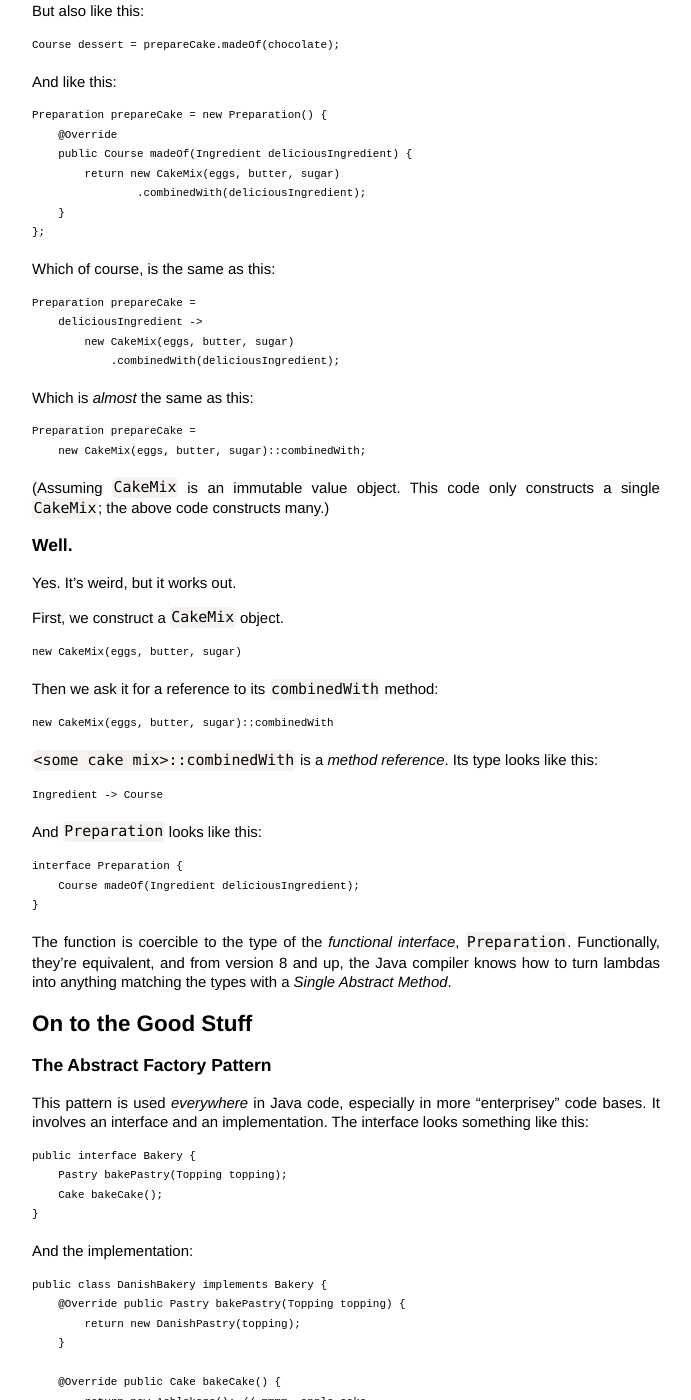
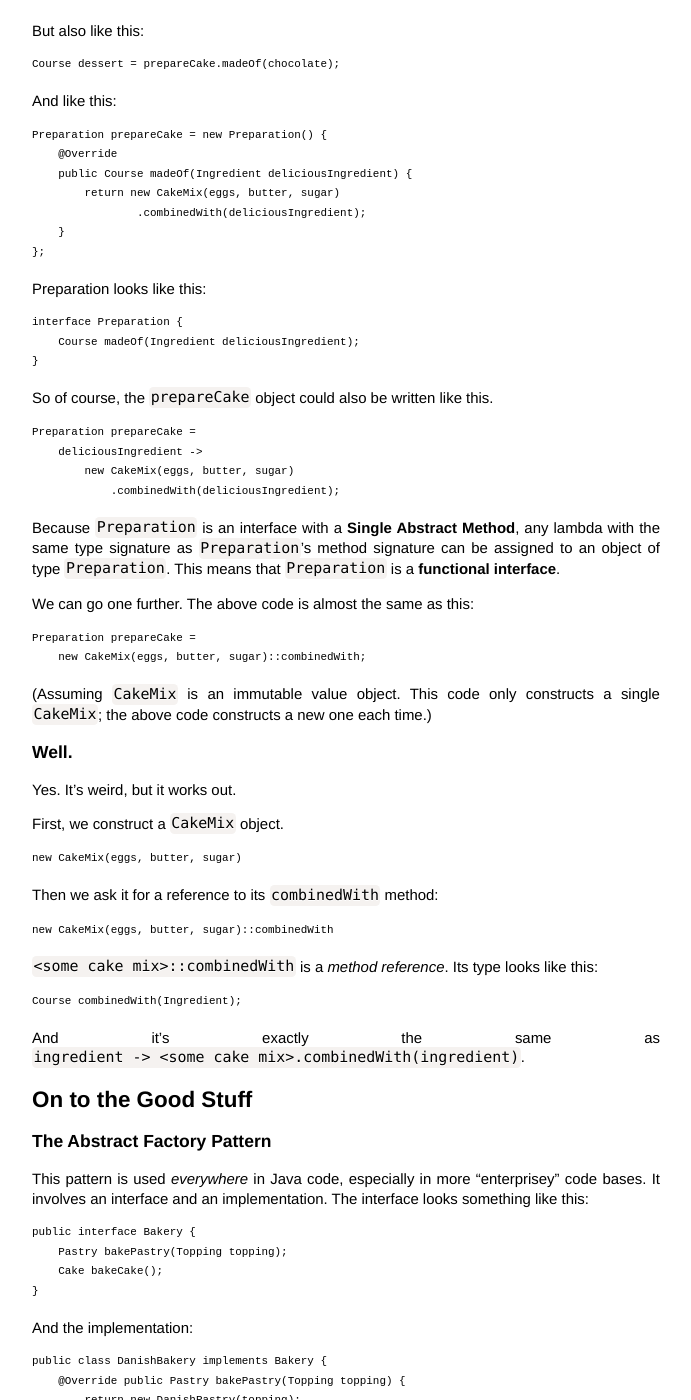
Before and after one commit to SamirTalwar/talks, a Jekyll site: the page built from design-patterns-in-the-21st-century.md, in a window 1280 px wide and 1400 px high, scrolled down 1909 px. Shown: the whole window, without its empty margins (294-985 px from the left). Built offline with Jekyll 4.4.1, drawn with Linux system fonts in a browser that asks for light colours; nearby versions of some CDN libraries; comment, search, counter and statistics services are not loaded; some of the changed text lies outside the part shown.

Commit message:
Simplify the functional stuff more.

```diff
--- a/design-patterns-in-the-21st-century.md
+++ b/design-patterns-in-the-21st-century.md
@@ -81,19 +81,27 @@ And like this:
         }
     };
 
-Which of course, is the same as this:
+Preparation looks like this:
+
+    interface Preparation {
+        Course madeOf(Ingredient deliciousIngredient);
+    }
+
+So of course, the `prepareCake` object could also be written like this.
 
     Preparation prepareCake =
         deliciousIngredient ->
             new CakeMix(eggs, butter, sugar)
                 .combinedWith(deliciousIngredient);
 
-Which is *almost* the same as this:
+Because `Preparation` is an interface with a **Single Abstract Method**, any lambda with the same type signature as `Preparation`'s method signature can be assigned to an object of type `Preparation`. This means that `Preparation` is a **functional interface**.
+
+We can go one further. The above code is almost the same as this:
 
     Preparation prepareCake =
         new CakeMix(eggs, butter, sugar)::combinedWith;
 
-(Assuming `CakeMix` is an immutable value object. This code only constructs a single `CakeMix`; the above code constructs many.)
+(Assuming `CakeMix` is an immutable value object. This code only constructs a single `CakeMix`; the above code constructs a new one each time.)
 
 ### Well.
 
@@ -109,15 +117,9 @@ Then we ask it for a reference to its `combinedWith` method:
 
 `<some cake mix>::combinedWith` is a *method reference*. Its type looks like this:
 
-    Ingredient -> Course
+    Course combinedWith(Ingredient);
 
-And `Preparation` looks like this:
-
-    interface Preparation {
-        Course madeOf(Ingredient deliciousIngredient);
-    }
-
-The function is coercible to the type of the *functional interface*, `Preparation`. Functionally, they're equivalent, and from version 8 and up, the Java compiler knows how to turn lambdas into anything matching the types with a *Single Abstract Method*.
+And it's exactly the same as `ingredient -> <some cake mix>.combinedWith(ingredient)`.
 
 ## On to the Good Stuff
 
```
Also changed, not shown: other parts of design-patterns-in-the-21st-century.md (+1 -1 lines).
